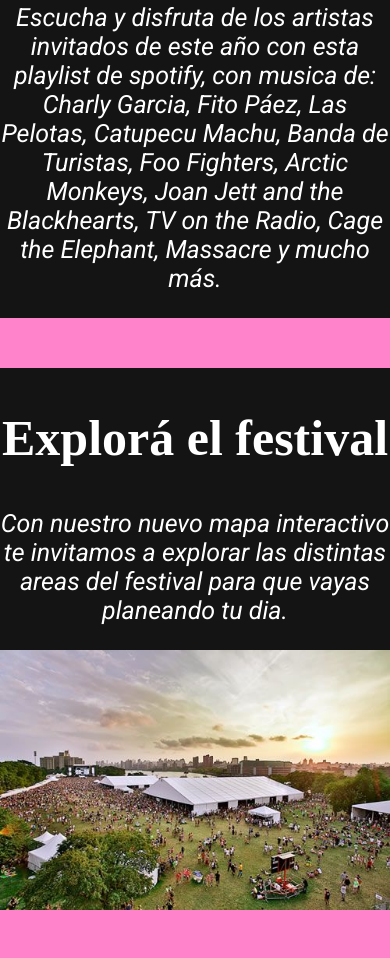
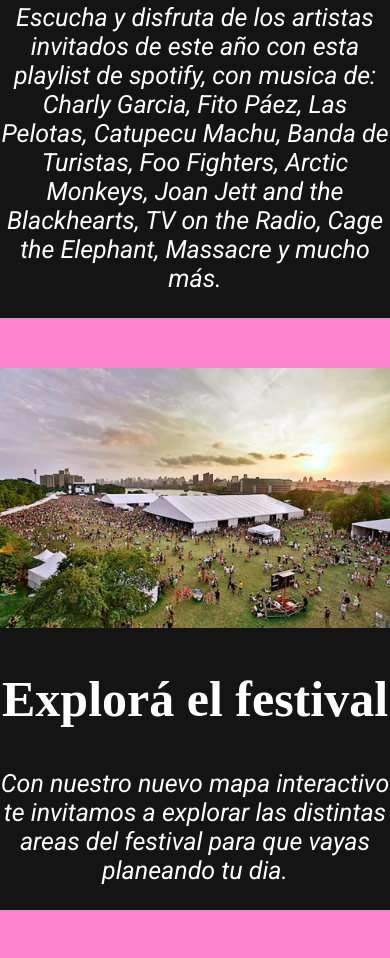
Before and after one commit to gonzaloqcastros/gonzaloqcastros, a plain HTML site: page index.html in a window 390 px wide. Shown: the part 981-1939 px from the top of the page. Drawn offline with Linux system fonts and the light colour scheme; a web font is replaced by a local one.

Commit message:
agrege media querie para el orden del contenido

```diff
--- a/estilos/estilos.css
+++ b/estilos/estilos.css
@@ -140,6 +140,28 @@ a:hover{
         color: white;
 }
 
+@media all and (max-width: 700px){
+
+
+        .texto{
+                grid-area: segundo;
+        }
+
+        .imagen_1,
+        .imagen_2,
+        .imagen_3,
+        .imagen_4 {
+                grid-area: primero;
+        }
+
+        .contenido{
+                grid-template-areas: 'primero'
+                'segundo';
+                margin-top: 50px;
+                margin-bottom: 50px;
+                background-color: rgb(20, 20, 20);
+        }
+}
 /*
         color: ;
         background-color: ;
```
